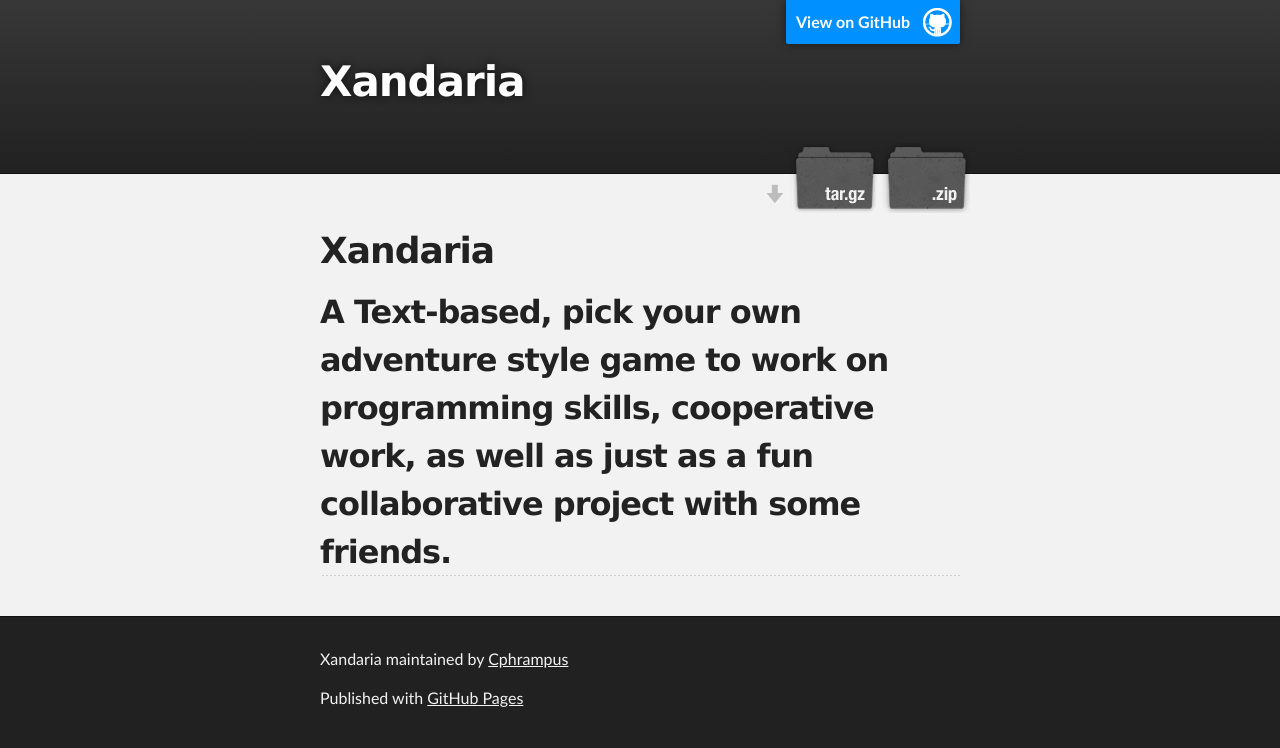
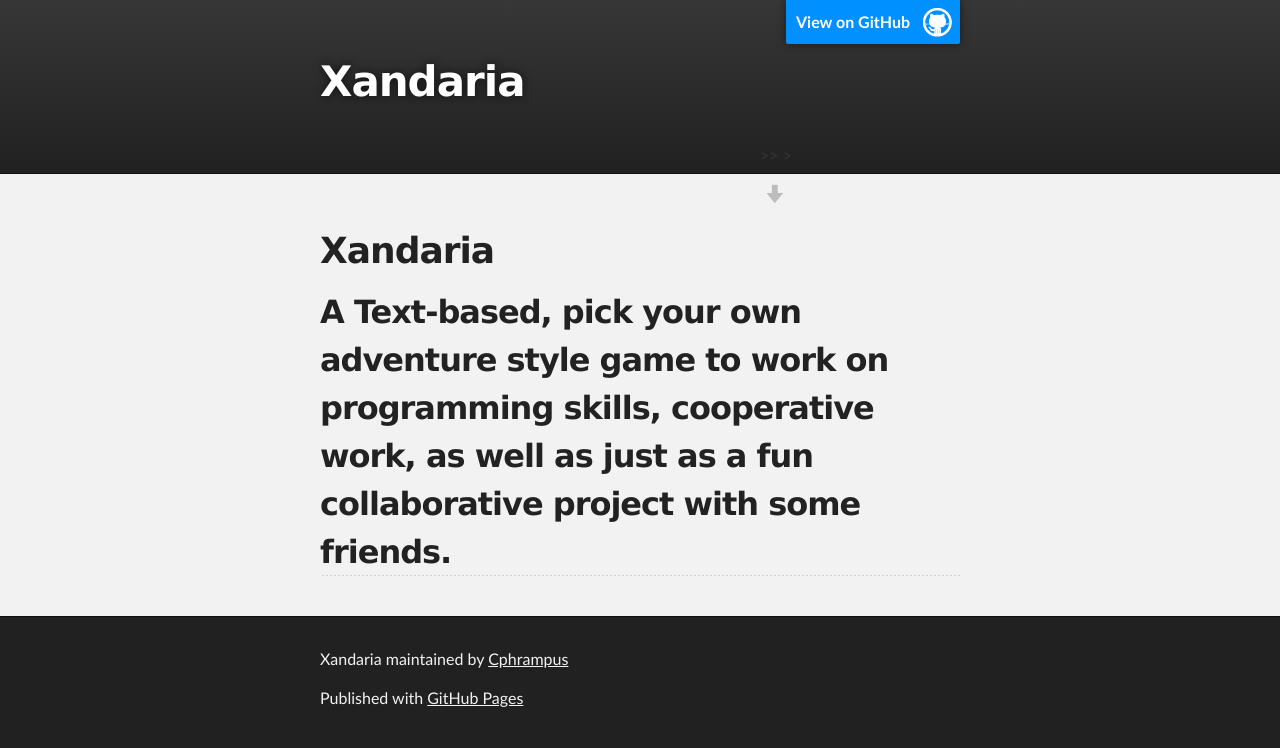
Before and after one commit to Cphrampus/Xandaria, a plain HTML site: page index.html in a window 1280 px wide. Drawn offline with Linux system fonts and the light colour scheme.

Commit message:
Took download links down

```diff
--- a/index.html
+++ b/index.html
@@ -22,8 +22,8 @@
           <h2 id="project_tagline"></h2>
 
             <section id="downloads">
-              <a class="zip_download_link" href="https://github.com/Cphrampus/Xandaria/zipball/master">Download this project as a .zip file</a>
-              <a class="tar_download_link" href="https://github.com/Cphrampus/Xandaria/tarball/master">Download this project as a tar.gz file</a>
+<!   <a class="zip_download_link" href="https://github.com/Cphrampus/Xandaria/zipball/master">><!Download this project as a .zip file</a>>
+	      <!<a class="tar_download_link" href="https://github.com/Cphrampus/Xandaria/tarball/master"><!Download this project as a tar.gz file</a>>
             </section>
         </header>
     </div>
```
